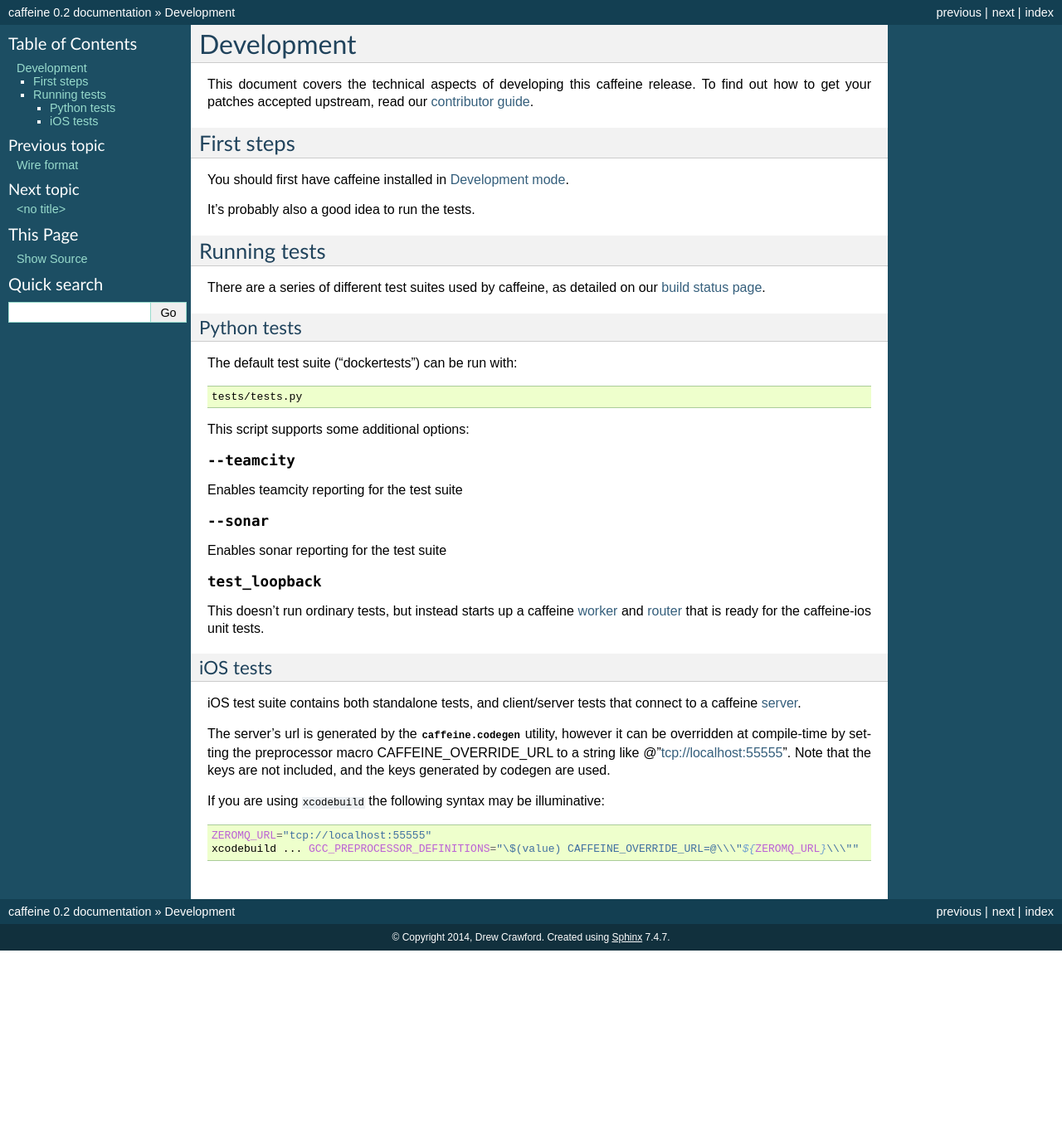
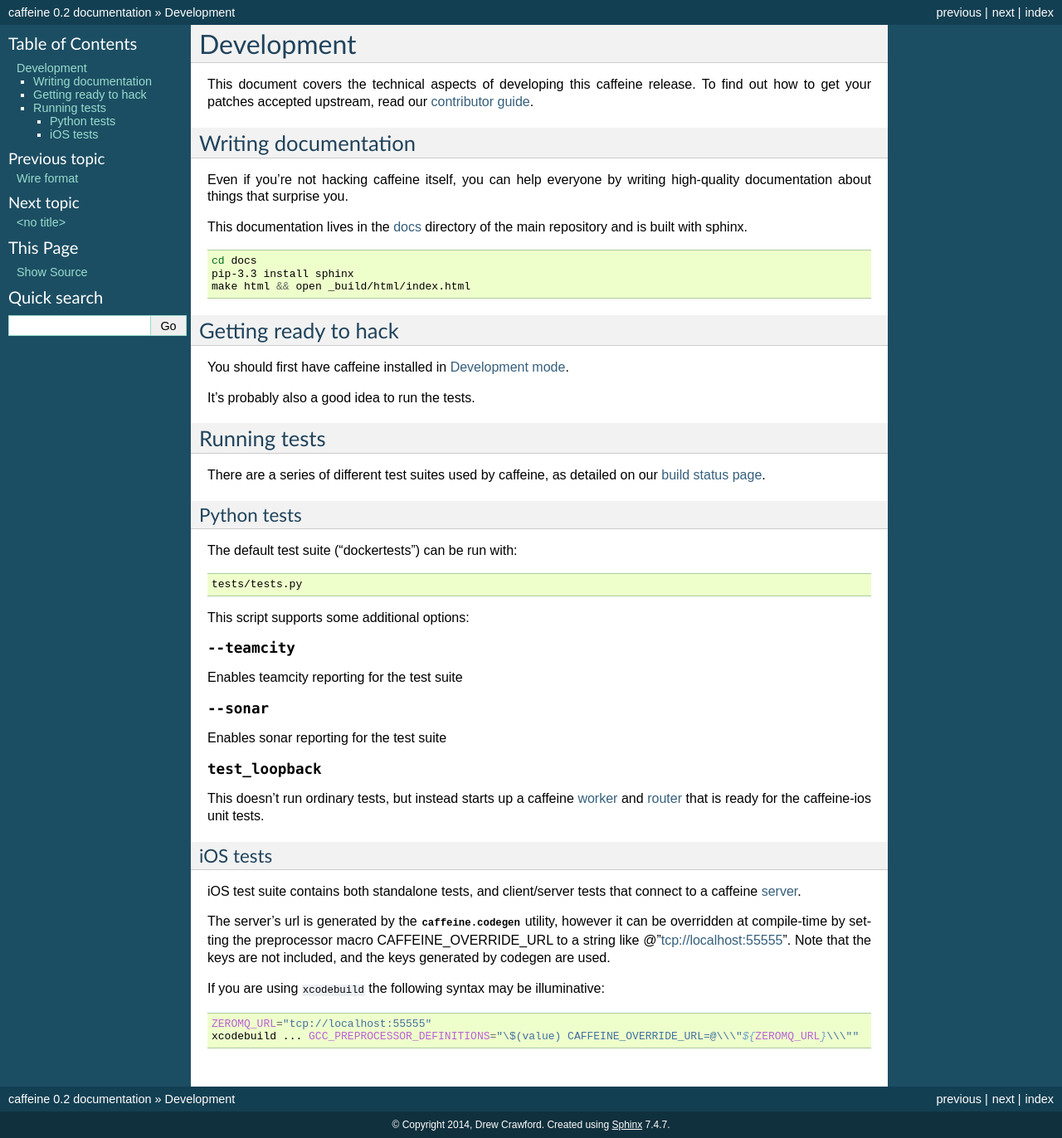
Before and after one commit to wittedhaddock/caffeine, a Sphinx documentation site: the page built from docs/development.rst, in a window 1280 px wide. Shown: the whole page at 83% size. Built offline with Sphinx 7.4.7, drawn with Linux system fonts in a browser that asks for light colours; pages that are not in the unit, such as notebooks, are missing from menus; before the commit the page ends 1146 px from its top, so only the background shows below that.

Commit message:
documentation

```diff
--- a/docs/contributing.rst
+++ b/docs/development.rst
@@ -3,7 +3,20 @@
 
 This document covers the technical aspects of developing this caffeine release.  To find out how to get your patches accepted upstream, read our `contributor guide <https://github.com/drewcrawford/caffeine/blob/master/CONTRIBUTING.rst>`_.
 
-First steps
+Writing documentation
+######################
+
+Even if you're not hacking caffeine itself, you can help everyone by writing high-quality documentation about things that surprise you.
+
+This documentation lives in the `docs <https://github.com/drewcrawford/caffeine/tree/master/docs>`_ directory of the main repository and is built with sphinx.
+
+.. code-block:: bash
+
+      cd docs
+      pip-3.3 install sphinx
+      make html && open _build/html/index.html
+
+Getting ready to hack
 ###########
 
 You should first have caffeine installed in :ref:`development-mode`.
--- a/docs/index.rst
+++ b/docs/index.rst
@@ -31,7 +31,7 @@
    urls
    security
    wireformat
-   contributing
+   development
 
 
 
```
Also changed, not shown: README.rst (+9 -0 lines), 1 other file.
